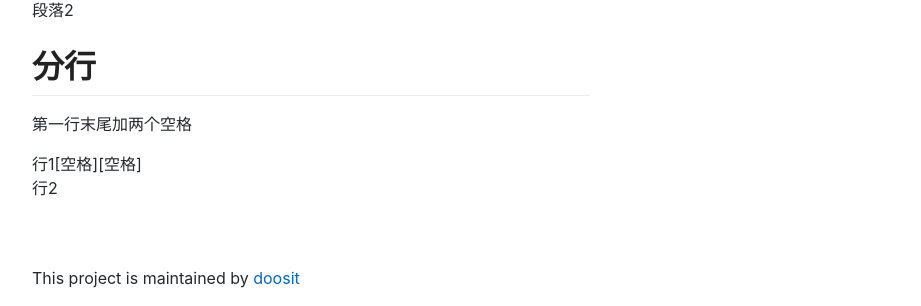
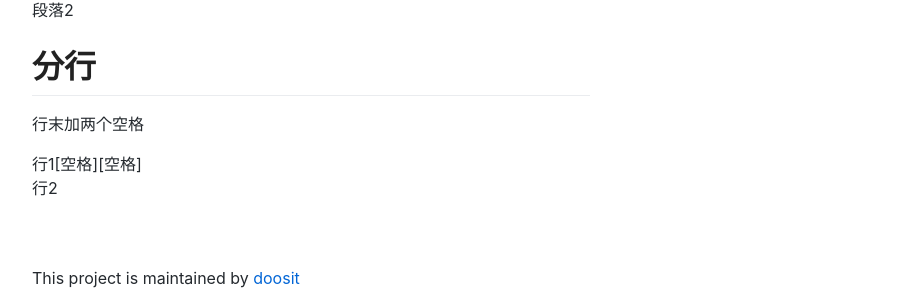
Before and after one commit to doosit/puhuanet.GitHub.io, a Jekyll site: the page built from wiki/Markdown语法.md, in a window 1280 px wide. Shown: the part 1927-2233 px from the top of the page, without its empty margins (338-1259 px from the left). Built offline with Jekyll 4.4.1, drawn with Linux system fonts in a browser that asks for light colours; nearby versions of some CDN libraries; our own code applies the rules of GitHub Pages for plain Markdown files; the repository's description, which GitHub fills in, is left out.

Commit message:
Update Markdown语法.md

```diff
--- a/wiki/Markdown语法.md
+++ b/wiki/Markdown语法.md
@@ -56,7 +56,7 @@ Markdown 是一种轻量级的标记语言
 段落2
 
 # 分行
-第一行末尾加两个空格
+行末加两个空格
 
 行1[空格][空格]
 行2
```
